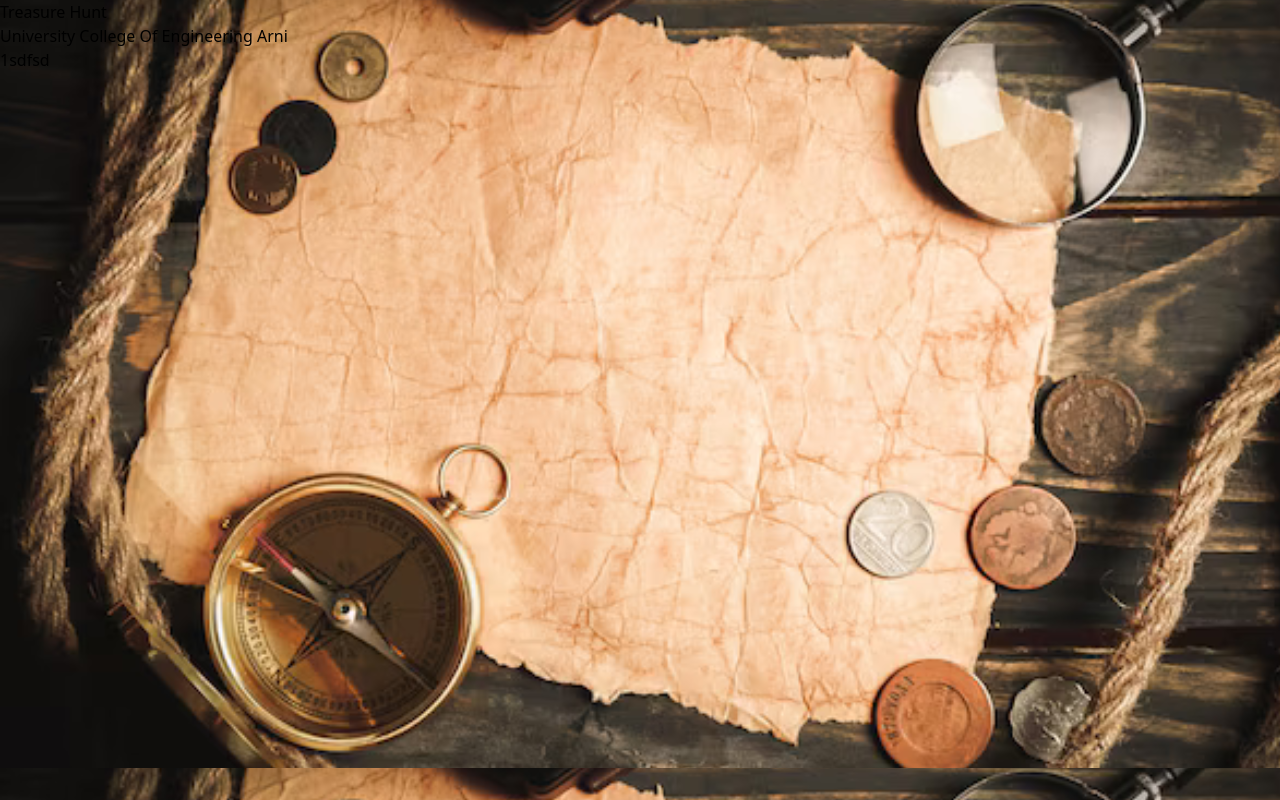
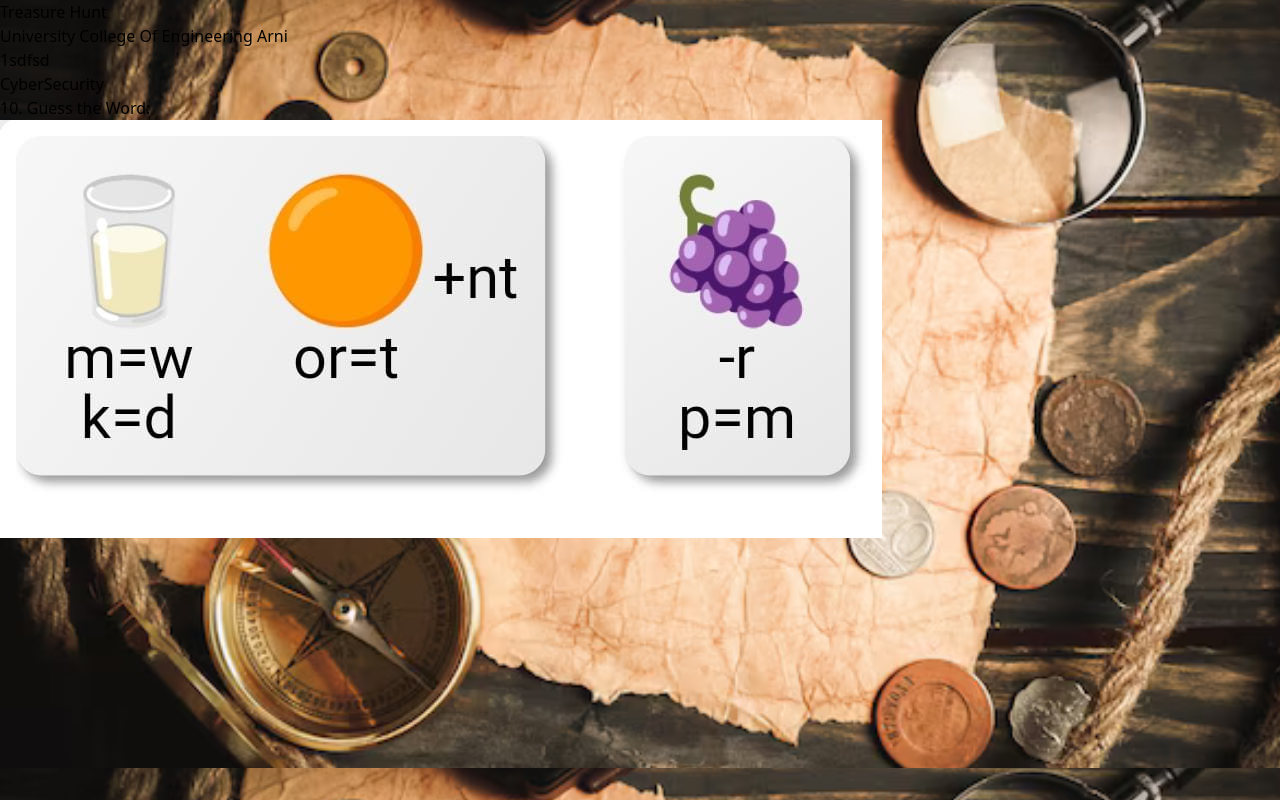
Before and after one commit to anantabodha2k24/treasurehunt, a React (Vite) app: page /#/cs/11 in a window 1280 px wide. Built offline with nearby package versions, Linux system fonts and the light colour scheme.

Commit message:
some chane

```diff
--- a/src/App.tsx
+++ b/src/App.tsx
@@ -9,6 +9,7 @@ import Cs7 from './cs/Cs7'
 import Cs8 from './cs/Cs8'
 import Cs9 from './cs/Cs9'
 import Cs10 from './cs/Cs10'
+import Cs11 from './cs/Cs11'
 import Wt1 from './wt/Cs1'
 import Wt2 from './wt/Cs2'
 import Wt3 from './wt/Cs3'
@@ -81,6 +82,7 @@ const App = () => {
         <Route path="cs/8" element={<Cs8 />} />
         <Route path="cs/9" element={<Cs9 />} />
         <Route path="cs/10" element={<Cs10 />} />
+        <Route path="cs/11" element={<Cs11 />} />
         <Route path="wt/" element={<Wt1 />} />
         <Route path="wt/2" element={<Wt2 />} />
         <Route path="wt/3" element={<Wt3 />} />
--- /dev/null
+++ b/src/cs/Cs11.tsx
@@ -0,0 +1,21 @@
+import ph from "../assets/cs/11.jpg"
+
+const Csoth24 = () => {
+  return (
+    <>
+        <div className="flex  justify-center items-center h-screen">
+          <div className="flex flex-col h-max w-4/6 justify-center text-black backdrop-blur shadow-2xx rounded border-2 border-black">
+            <h1 className="text-center text-xl  h-1/5 pt-2">
+              CyberSecurity
+            </h1>
+            <div className="text-center flex justify-center h-4/5 pt-2 py-2 flex-wrap">
+              10. Guess the Word:
+              <img src={ph} alt="" className="w-72"/>
+            </div>
+          </div>
+        </div>
+    </>
+  )
+}
+
+export default Csoth24
```
Also changed, not shown: src/assets/cs/11.jpg (added).
